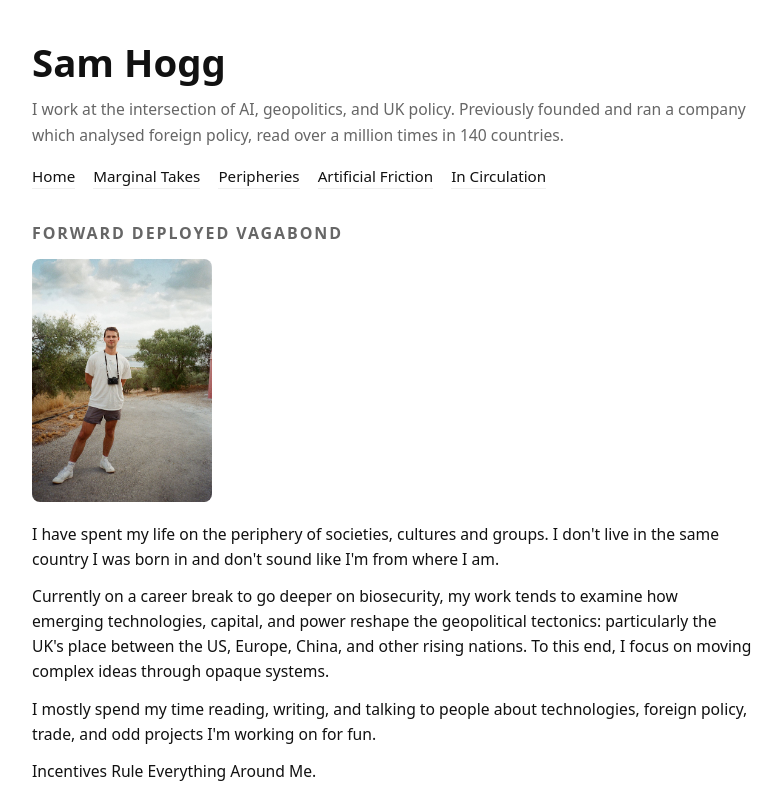
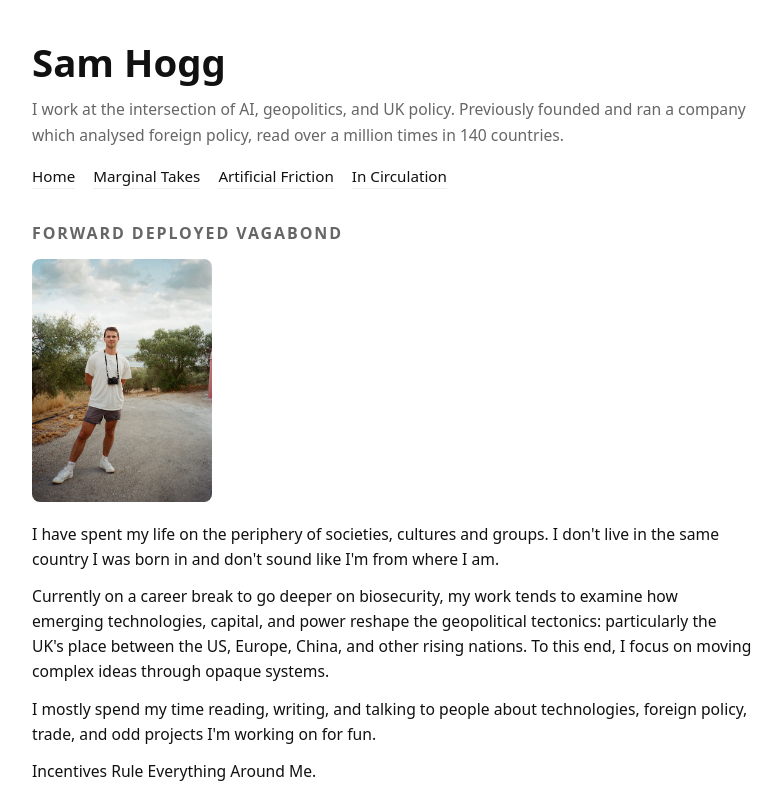
Before and after one commit to TaipanSam/taipansam.github.io, a plain HTML site: page index.html in a window 1280 px wide. Shown: the top 800 px of the page, without its empty margins (248-1030 px from the left). Drawn offline with Linux system fonts and the light colour scheme.

Commit message:
Remove Peripheries from site navigation

```diff
--- a/index.html
+++ b/index.html
@@ -148,7 +148,6 @@
       <nav class="nav">
         <a href="/">Home</a>
         <a href="/marginal-takes.html">Marginal Takes</a>
-        <a href="/peripheries.html">Peripheries</a>
         <a href="/artificial-friction.html">Artificial Friction</a>
         <a href="/in-circulation.html">In Circulation</a>
       </nav>
```
Also changed, not shown: artificial-friction.html (+0 -1 lines), in-circulation.html (+0 -1 lines), marginal-takes.html (+0 -1 lines).
